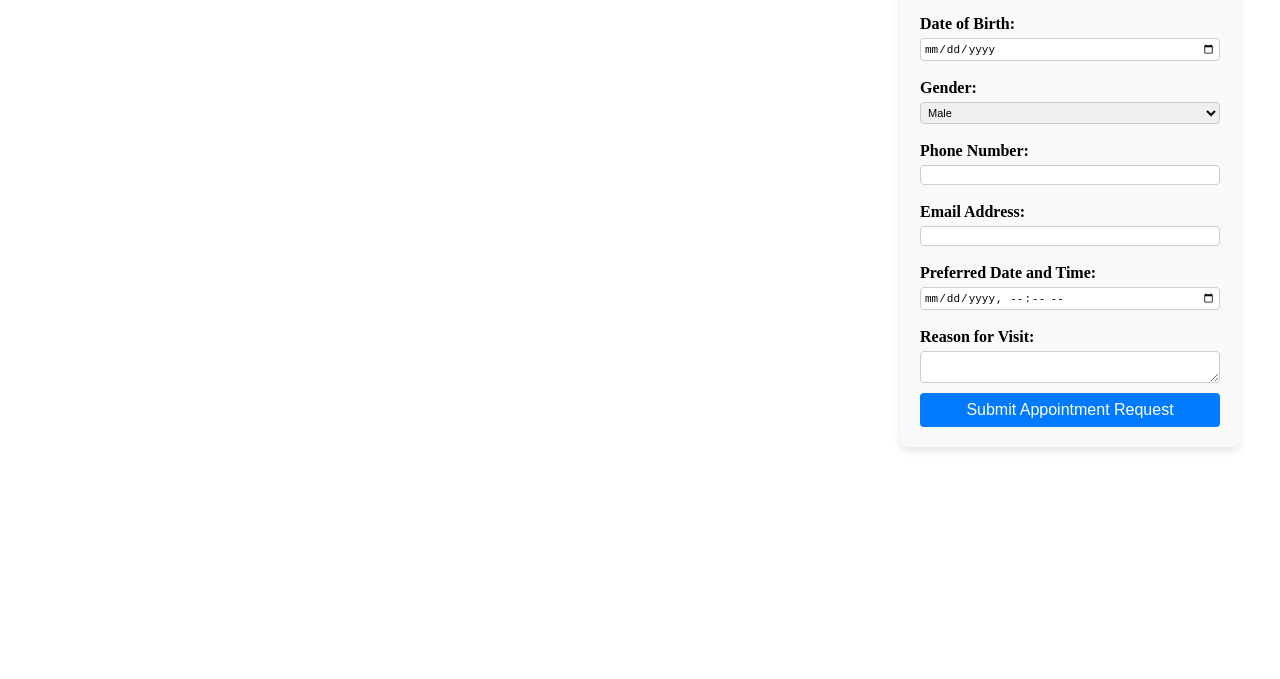
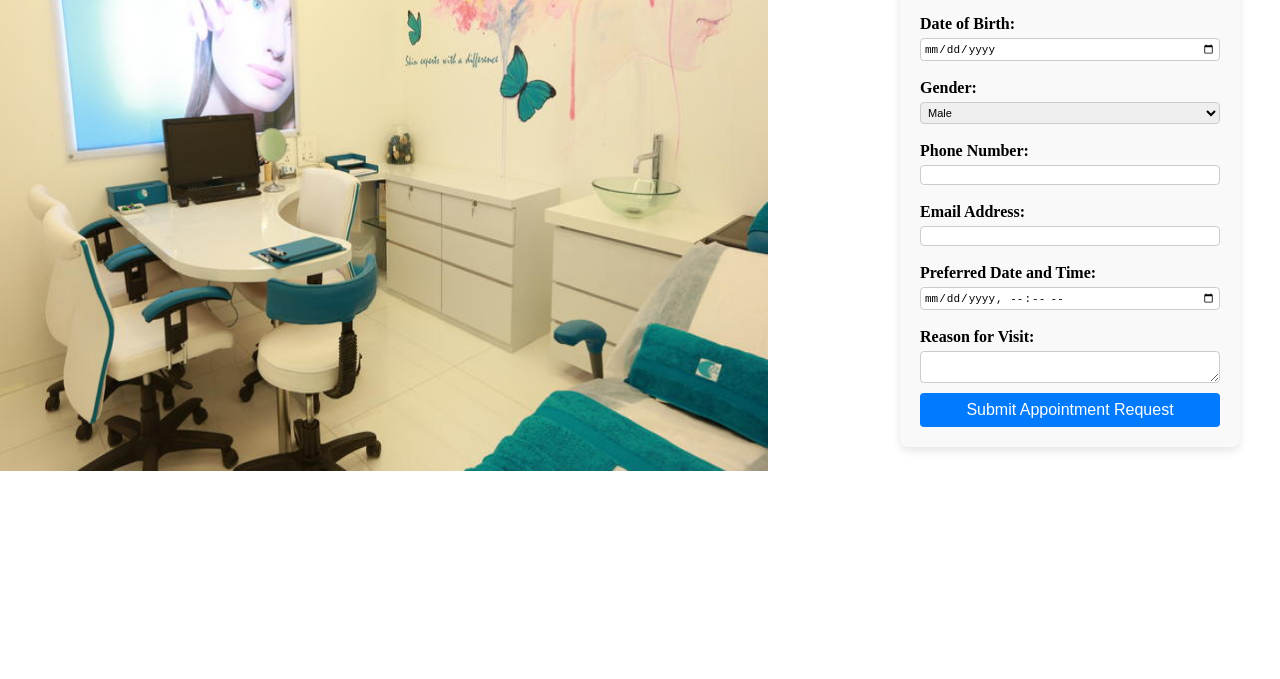
Before and after one commit to ManojDekhane/Appointment-Booking, a website: page index.html in a window 1280 px wide. Shown: the part 121-800 px from the top of the page. Drawn offline with Linux system fonts and the light colour scheme.

Commit message:
Update index.html

```diff
--- a/index.html
+++ b/index.html
@@ -13,7 +13,7 @@
     <header>
         <div>
 
-            <img src="images/img1.jpg" alt="img1" id="img1">
+            <img src="img1.jpg" alt="img1" id="img1">
         </div>
         <div class="info">
             <form action="/" method="POST">
```
